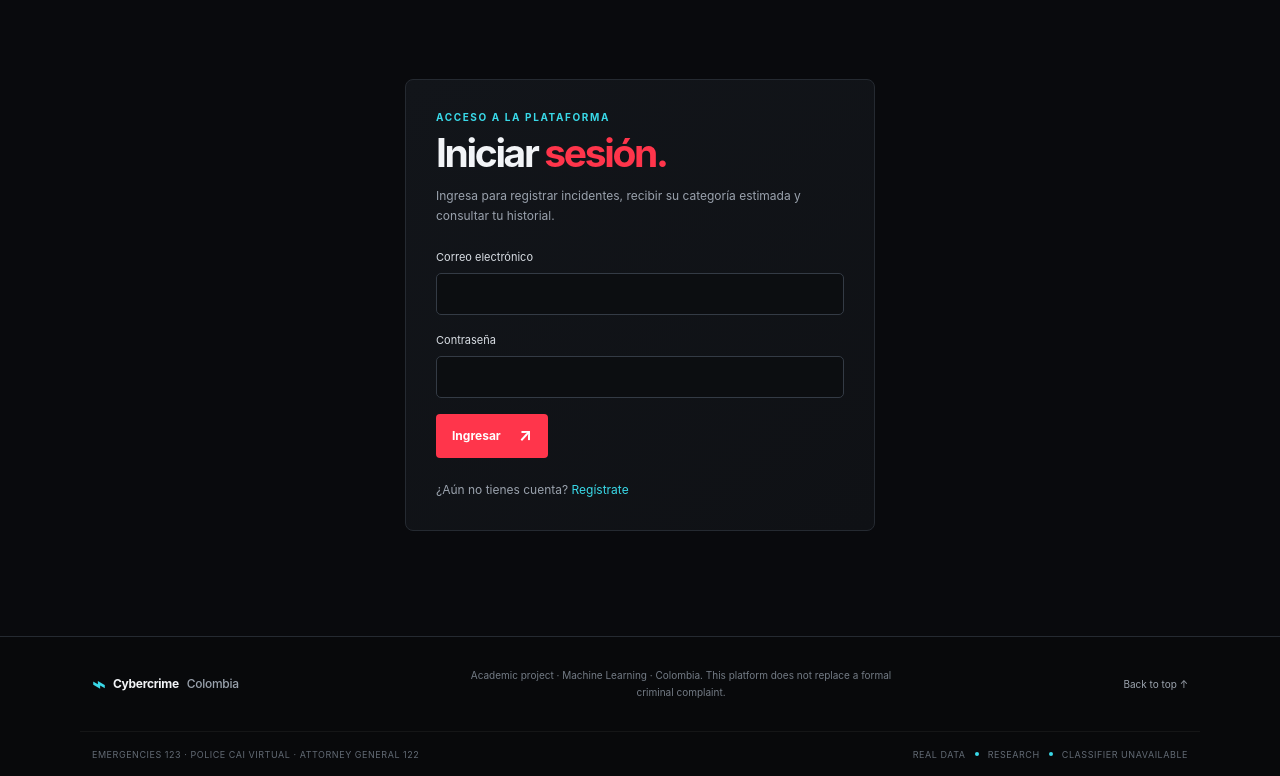
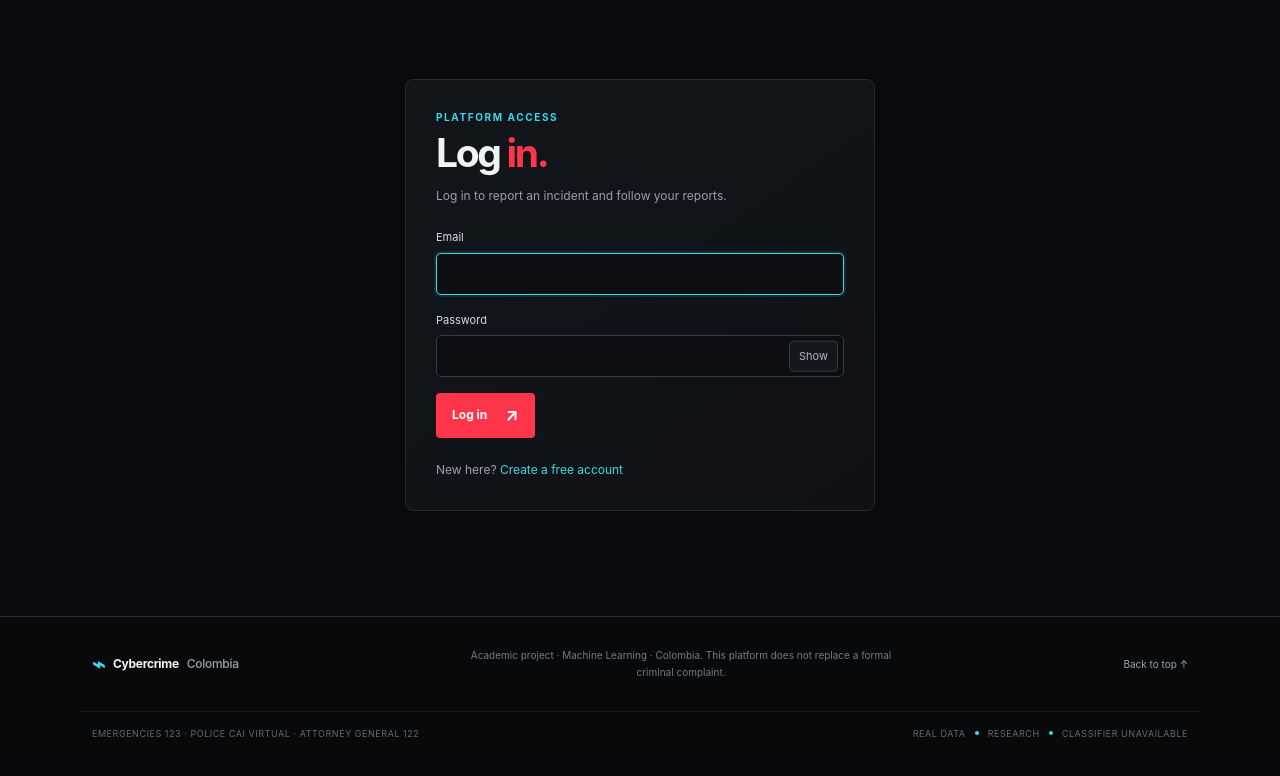
Before and after one commit to nedama12/Cybercrime-ML-Colombia, a Flask app: page /login in a window 1280 px wide. Shown: the part 77-853 px from the top of the page. After the commit the page ends 814 px from the top, so only its background shows below. Run offline with Flask 3, Linux system fonts and the light colour scheme; data that the repository does not hold is empty.

Commit message:
Add secure login, registration and account pages with password change

```diff
--- /dev/null
+++ b/templates/_auth.html
@@ -0,0 +1,78 @@
+{# Shared pieces for the login, register and account forms. #}
+{% macro password_field(id, name, label, autocomplete, hint='', minlength=0, strength=false, email='', person='') -%}
+<div class="portal-field"><label for="{{ id }}">{{ label }}</label>
+  <div class="password-wrap">
+    <input id="{{ id }}" name="{{ name }}" type="password" autocomplete="{{ autocomplete }}" maxlength="128" {% if minlength %}minlength="{{ minlength }}"{% endif %} required{% if strength %} data-strength="{{ id }}-strength" data-email="{{ email }}" data-person="{{ person }}" aria-describedby="{{ id }}-strength"{% endif %}>
+    <button type="button" class="show-password" data-toggle-password="{{ id }}" aria-label="Show password" aria-pressed="false">Show</button>
+  </div>
+  {% if strength %}
+  {# Password strength: same rules as the server (app.password_problem) plus extra points for length, case mix and symbols. #}
+  <div class="strength" id="{{ id }}-strength" data-level="0">
+    <div class="strength-bars" aria-hidden="true"><i></i><i></i><i></i><i></i></div>
+    <p class="strength-label" aria-live="polite">Password strength: <strong>—</strong></p>
+    <ul class="strength-rules">
+      <li data-rule="length">At least 8 characters</li>
+      <li data-rule="mix">Letters and numbers</li>
+      <li data-rule="personal">Not a common password and without your name or email</li>
+    </ul>
+    <p class="strength-tip">Tip: 12+ characters with upper and lower case and a symbol make it strong.</p>
+  </div>
+  {% elif hint %}<small>{{ hint }}</small>{% endif %}
+</div>
+{%- endmacro %}
+
+{% macro report_banner() -%}
+{% if (request.args.get('next') or '').startswith('/report') %}
+<div class="auth-context"><strong>One step before your report.</strong> Log in or create a free account so you can follow your report and receive the analyst's answer.</div>
+{% endif %}
+{%- endmacro %}
+
+{% macro password_script() -%}
+<script>
+document.querySelectorAll('[data-toggle-password]').forEach(btn => btn.addEventListener('click', () => {
+  const input = document.getElementById(btn.dataset.togglePassword);
+  const show = input.type === 'password';
+  input.type = show ? 'text' : 'password';
+  btn.textContent = show ? 'Hide' : 'Show';
+  btn.setAttribute('aria-pressed', String(show));
+  btn.setAttribute('aria-label', show ? 'Hide password' : 'Show password');
+}));
+const COMMON_PASSWORDS = new Set({{ common_passwords|tojson }});
+const LEVELS = [['—', ''], ['Too weak', 'weak'], ['Fair', 'fair'], ['Good', 'good'], ['Strong', 'strong']];
+document.querySelectorAll('input[data-strength]').forEach(input => {
+  const box = document.getElementById(input.dataset.strength);
+  const field = id => document.getElementById(id);
+  function evaluate() {
+    const pw = input.value, lower = pw.toLowerCase();
+    const email = (field('email')?.value || input.dataset.email || '').toLowerCase();
+    const name = (field('name')?.value || input.dataset.person || '').toLowerCase();
+    const personal = [email.split('@')[0].replace(/\./g, ''), name.replace(/\s+/g, ''), ...name.split(/\s+/)]
+      .filter(part => part.length >= 4);
+    const rules = {
+      length: pw.length >= 8,
+      mix: /[A-Za-z]/.test(pw) && /\d/.test(pw),
+      personal: pw.length > 0 && !COMMON_PASSWORDS.has(lower) && !personal.some(part => lower.includes(part)),
+    };
+    let level = 0;
+    if (pw) {
+      if (!rules.length || !rules.mix || !rules.personal) { level = 1; }
+      else {
+        const extra = (pw.length >= 12) + (pw.length >= 16) + (/[a-z]/.test(pw) && /[A-Z]/.test(pw)) + /[^A-Za-z0-9]/.test(pw);
+        level = extra >= 3 ? 4 : extra >= 1 ? 3 : 2;
+      }
+    }
+    box.dataset.level = level;
+    box.className = 'strength ' + LEVELS[level][1];
+    box.querySelector('strong').textContent = LEVELS[level][0];
+    box.querySelectorAll('[data-rule]').forEach(li => li.classList.toggle('ok', rules[li.dataset.rule]));
+    input.setCustomValidity(level === 1 ? 'Your password does not meet the requirements yet.' : '');
+  }
+  input.addEventListener('input', evaluate);
+  ['email', 'name'].forEach(id => field(id)?.addEventListener('input', () => { if (input.value) evaluate(); }));
+});
+document.querySelectorAll('form[data-once]').forEach(form => form.addEventListener('submit', () => {
+  const button = form.querySelector('button[type=submit]');
+  if (button) { setTimeout(() => { button.disabled = true; }, 0); }
+}));
+</script>
+{%- endmacro %}
--- a/templates/login.html
+++ b/templates/login.html
@@ -1,18 +1,20 @@
 {% extends 'base.html' %}
+{% from '_auth.html' import password_field, report_banner, password_script with context %}
 {% block content %}
 <section class="portal-page container auth-page" id="top">
   <div class="portal-panel auth-panel">
-    <p class="eyebrow">Acceso a la plataforma</p><h1>Iniciar <span>sesión.</span></h1>
-    <p>Ingresa para registrar incidentes, recibir su categoría estimada y consultar tu historial.</p>
-    {% for category,message in get_flashed_messages(with_categories=true) %}<div class="portal-alert {{ category }}">{{ message }}</div>{% endfor %}
-    {% if retry_after %}<div class="portal-alert error" role="alert">Demasiados intentos recientes. Vuelve a intentarlo en {{ retry_after }} segundos.</div>{% endif %}
-    <form method="post" action="{{ url_for('login', next=request.args.get('next','')) }}">
+    <p class="eyebrow">Platform access</p><h1>Log <span>in.</span></h1>
+    <p>Log in to report an incident and follow your reports.</p>
+    {{ report_banner() }}
+    {% if retry_after %}<div class="portal-alert error" role="alert">Too many recent attempts. For your security, try again in {{ retry_after }} seconds.</div>{% endif %}
+    <form method="post" action="{{ url_for('login', next=request.args.get('next','')) }}" data-once>
       <input type="hidden" name="csrf_token" value="{{ csrf_token }}">
-      <div class="portal-field"><label for="email">Correo electrónico</label><input id="email" name="email" type="email" autocomplete="email" maxlength="254" required></div>
-      <div class="portal-field"><label for="password">Contraseña</label><input id="password" name="password" type="password" autocomplete="current-password" required></div>
-      <button class="button button-primary" type="submit">Ingresar <span aria-hidden="true">↗</span></button>
+      <div class="portal-field"><label for="email">Email</label><input id="email" name="email" type="email" autocomplete="username" maxlength="254" required autofocus value="{{ form.email|default('') }}"></div>
+      {{ password_field('password', 'password', 'Password', 'current-password') }}
+      <button class="button button-primary" type="submit">Log in <span aria-hidden="true">↗</span></button>
     </form>
-    <p class="auth-switch">¿Aún no tienes cuenta? <a href="{{ url_for('register') }}">Regístrate</a></p>
+    <p class="auth-switch">New here? <a href="{{ url_for('register', next=request.args.get('next','')) }}">Create a free account</a></p>
   </div>
 </section>
 {% endblock %}
+{% block scripts %}{{ password_script() }}{% endblock %}
```
Also changed, not shown: templates/account.html (added, +18 -0 lines), templates/register.html (+11 -9 lines).
